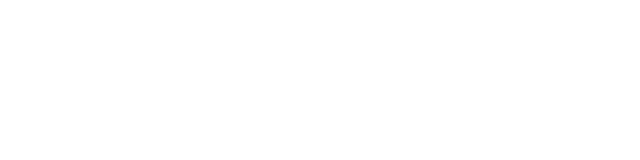
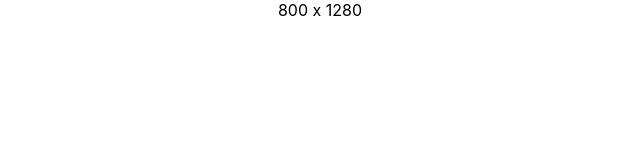
Before and after one commit to JaroslawJaniak/krysztaly-czasu-app, a React (Create React App) app: page / in a window 1280 px wide. Shown: the top 160 px of the page, without its empty margins (320-960 px from the left). Built offline with nearby package versions, Linux system fonts and the light colour scheme.

Commit message:
main component

```diff
--- a/src/App.js
+++ b/src/App.js
@@ -1,7 +1,12 @@
 import "./App.css";
+import Main from "./components/main";
 
 function App() {
-  return <div className="App"></div>;
+  return (
+    <div className="App">
+      <Main></Main>
+    </div>
+  );
 }
 
 export default App;
--- /dev/null
+++ b/src/components/main.js
@@ -0,0 +1,15 @@
+import React from "react";
+import WindowInnerSize from "./windowInnerSize";
+
+const Main = () => {
+  return (
+    <body>
+      <main className="main" role="main">
+        <div className="main__container"></div>
+        <WindowInnerSize />
+      </main>
+    </body>
+  );
+};
+
+export default Main;
--- /dev/null
+++ b/src/components/windowInnerSize.js
@@ -0,0 +1,15 @@
+const WindowInnerSize = () => {
+  return (
+    <div className="window__InnerSize">
+      <span id="window__InnerWidth" className="window__InnerWidth">
+        {window.innerHeight}
+      </span>
+      <span> x </span>
+      <span id="window__InnerHeight" className="window__InnerHeight">
+        {window.innerWidth}
+      </span>
+    </div>
+  );
+};
+
+export default WindowInnerSize;
--- a/src/index.js
+++ b/src/index.js
@@ -1,16 +1,21 @@
-import React from 'react';
-import ReactDOM from 'react-dom/client';
-import './index.css';
-import App from './App';
-import reportWebVitals from './reportWebVitals';
+import React from "react";
+import ReactDOM from "react-dom/client";
+import "./index.css";
+import App from "./App";
+import reportWebVitals from "./reportWebVitals";
 
-const root = ReactDOM.createRoot(document.getElementById('root'));
+const root = ReactDOM.createRoot(document.getElementById("root"));
 root.render(
   <React.StrictMode>
     <App />
   </React.StrictMode>
 );
 
+window.addEventListener("resize", function () {
+  document.getElementById("window__InnerHeight").innerHTML = window.innerHeight;
+  document.getElementById("window__InnerWidth").innerHTML = window.innerWidth;
+});
+
 // If you want to start measuring performance in your app, pass a function
 // to log results (for example: reportWebVitals(console.log))
 // or send to an analytics endpoint. Learn more: https://bit.ly/CRA-vitals
```
